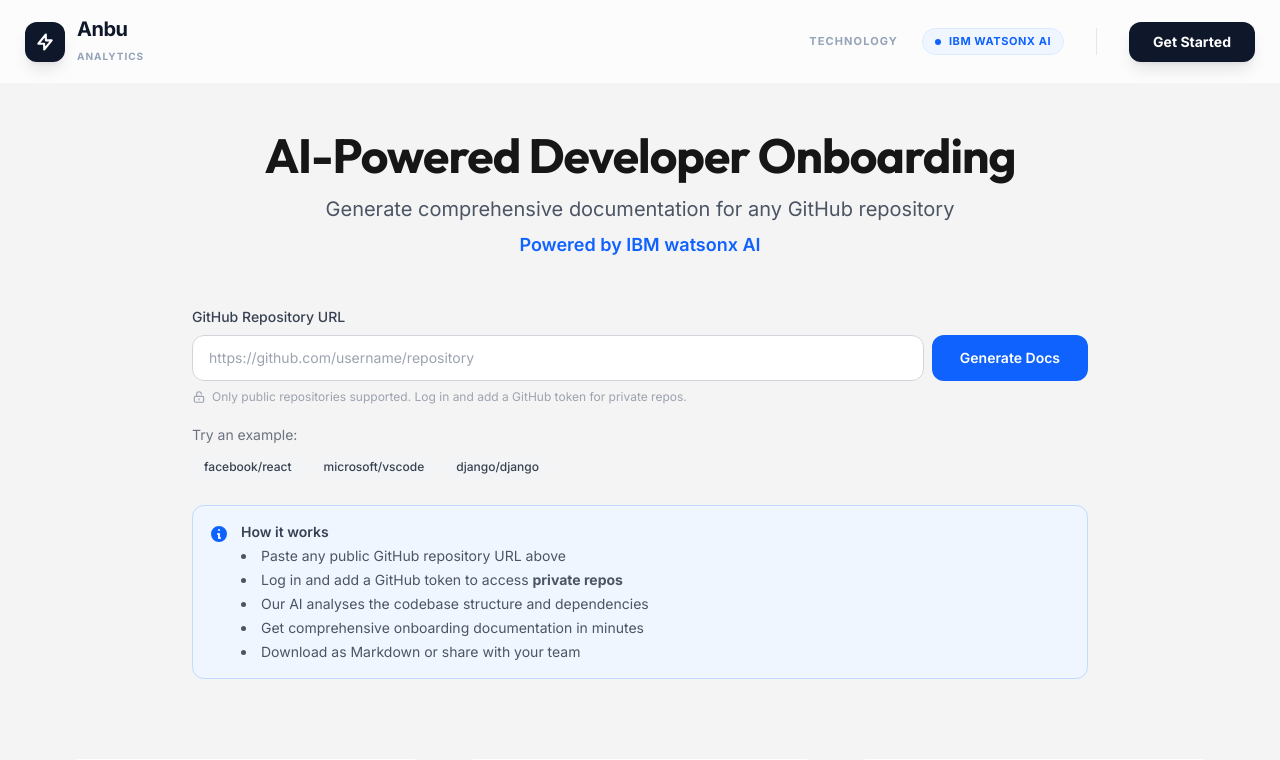
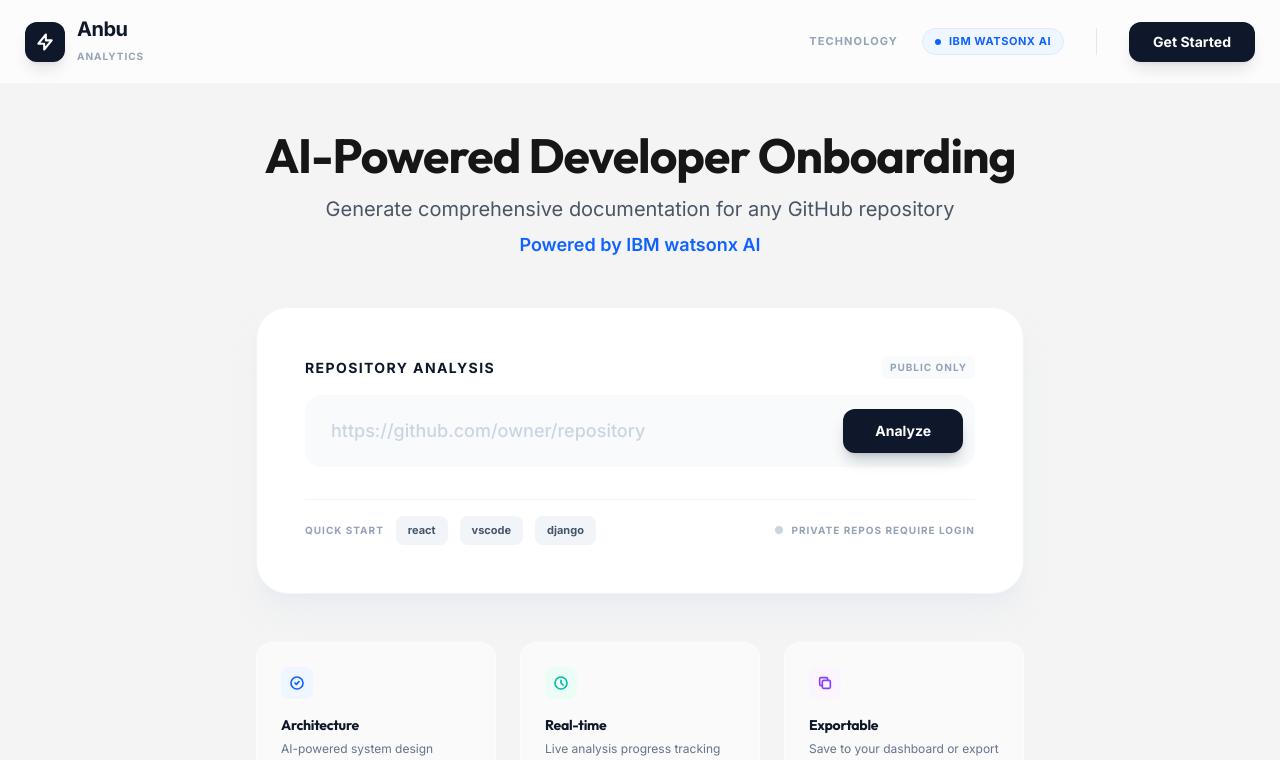
Before and after one commit to chamika-u/Anbu, a React (Vite) app in the folder frontend/: page / in a window 1280 px wide. Shown: the top 760 px of the page. Built offline with nearby package versions, Linux system fonts and the light colour scheme; no server answers.

Commit message:
feat: implement RepositoryInput component for GitHub repository URL submission and validation

```diff
--- a/frontend/src/components/RepositoryInput.tsx
+++ b/frontend/src/components/RepositoryInput.tsx
@@ -12,7 +12,6 @@
   'https://github.com/django/django',
 ];
 
-/** Pattern: https://github.com/owner/repo or http variant, optional trailing slash */
 const GITHUB_URL_PATTERN = /^https?:\/\/(www\.)?github\.com\/[\w.-]+\/[\w.-]+(\.git)?\/?$/;
 
 const RepositoryInput: React.FC<RepositoryInputProps> = ({ onSubmit, isLoading, hasGitHubToken = false }) => {
@@ -22,14 +21,9 @@
   const validate = (url: string): string => {
     if (!url.trim()) return 'Please enter a GitHub repository URL.';
     if (!GITHUB_URL_PATTERN.test(url.trim())) {
-      return 'Please enter a valid GitHub repository URL (e.g. https://github.com/username/repo).';
+      return 'Please enter a valid GitHub repository URL.';
     }
     return '';
-  };
-
-  const handleChange = (e: React.ChangeEvent<HTMLInputElement>) => {
-    setRepoUrl(e.target.value);
-    if (validationError) setValidationError('');
   };
 
   const handleSubmit = (e: React.FormEvent) => {
@@ -43,166 +37,116 @@
     onSubmit(repoUrl.trim());
   };
 
-  const handleExampleClick = (url: string) => {
-    setRepoUrl(url);
-    setValidationError('');
-  };
+  return (
+    <div className="w-full max-w-3xl mx-auto fade-in">
+      <div className="bg-white rounded-[2rem] shadow-xl shadow-slate-200/50 p-8 md:p-12 border border-slate-100">
+        <form onSubmit={handleSubmit} className="space-y-8" noValidate>
+          <div className="space-y-4">
+            <div className="flex items-center justify-between">
+              <label htmlFor="repo-url" className="text-sm font-bold text-slate-900 uppercase tracking-widest">
+                Repository Analysis
+              </label>
+              {hasGitHubToken ? (
+                <span className="flex items-center gap-1.5 text-[10px] font-bold text-emerald-500 uppercase tracking-widest bg-emerald-50 px-2 py-1 rounded-md">
+                  <svg className="w-3 h-3" fill="none" stroke="currentColor" viewBox="0 0 24 24"><path strokeLinecap="round" strokeLinejoin="round" strokeWidth={3} d="M12 15v2m-6 4h12a2 2 0 002-2v-6a2 2 0 00-2-2H6a2 2 0 00-2 2v6a2 2 0 002 2zm10-10V7a4 4 0 00-8 0v4h8z" /></svg>
+                  Private Enabled
+                </span>
+              ) : (
+                <span className="flex items-center gap-1.5 text-[10px] font-bold text-slate-400 uppercase tracking-widest bg-slate-50 px-2 py-1 rounded-md">
+                  Public Only
+                </span>
+              )}
+            </div>
 
-  const hasError = Boolean(validationError);
-
-  return (
-    <div className="w-full max-w-4xl mx-auto">
-      <form onSubmit={handleSubmit} className="space-y-4" noValidate>
-        <div>
-          <label
-            htmlFor="repo-url"
-            className="block text-sm font-medium text-gray-700 mb-2"
-          >
-            GitHub Repository URL
-          </label>
-
-          <div className="flex gap-2">
+            <div className="relative group">
               <input
                 id="repo-url"
                 type="url"
                 value={repoUrl}
-              onChange={handleChange}
-              placeholder="https://github.com/username/repository"
-              aria-invalid={hasError}
-              aria-describedby={hasError ? 'repo-url-error' : undefined}
-              className={[
-                'flex-1 px-4 py-3 border rounded-xl focus:outline-none focus:ring-2 transition-shadow text-sm',
-                hasError
-                  ? 'border-red-400 focus:ring-red-400 bg-red-50'
-                  : 'border-gray-300 focus:ring-ibm-blue focus:border-ibm-blue bg-white',
-                isLoading ? 'opacity-60 cursor-not-allowed' : '',
-              ].join(' ')}
+                onChange={(e) => { setRepoUrl(e.target.value); setValidationError(''); }}
+                placeholder="https://github.com/owner/repository"
+                className={`w-full px-6 py-5 bg-slate-50 border-2 rounded-2xl text-lg font-medium transition-all placeholder:text-slate-300 outline-none ${
+                  validationError
+                    ? 'border-red-100 focus:border-red-200 focus:bg-red-50 text-red-900'
+                    : 'border-transparent focus:border-ibm-blue/20 focus:bg-white text-slate-900 focus:shadow-inner'
+                } ${isLoading ? 'opacity-50 pointer-events-none' : ''}`}
                 disabled={isLoading}
-              autoComplete="url"
               />
-
               <button
                 type="submit"
-              id="analyze-btn"
                 disabled={isLoading}
-              className={[
-                'px-7 py-3 rounded-xl font-semibold text-white text-sm transition-all whitespace-nowrap',
-                isLoading
-                  ? 'bg-gray-400 cursor-not-allowed'
-                  : 'bg-ibm-blue hover:bg-blue-700 active:scale-95 hover:shadow-lg',
-              ].join(' ')}
+                className={`absolute right-3 top-1/2 -translate-y-1/2 px-8 py-3 bg-slate-900 text-white rounded-xl font-bold text-sm shadow-lg shadow-slate-900/20 transition-all hover:bg-slate-800 active:scale-95 disabled:bg-slate-300 disabled:shadow-none ${
+                  isLoading ? 'pr-12' : ''
+                }`}
               >
                 {isLoading ? (
-                <span className="flex items-center gap-2">
-                  <svg
-                    className="animate-spin h-4 w-4 text-white"
-                    xmlns="http://www.w3.org/2000/svg"
-                    fill="none"
-                    viewBox="0 0 24 24"
-                    aria-hidden="true"
-                  >
-                    <circle
-                      className="opacity-25"
-                      cx="12"
-                      cy="12"
-                      r="10"
-                      stroke="currentColor"
-                      strokeWidth="4"
-                    />
-                    <path
-                      className="opacity-75"
-                      fill="currentColor"
-                      d="M4 12a8 8 0 018-8V0C5.373 0 0 5.373 0 12h4zm2 5.291A7.962 7.962 0 014 12H0c0 3.042 1.135 5.824 3 7.938l3-2.647z"
-                    />
+                  <div className="flex items-center gap-2">
+                    <svg className="animate-spin h-4 w-4 text-white" fill="none" viewBox="0 0 24 24">
+                      <circle className="opacity-25" cx="12" cy="12" r="10" stroke="currentColor" strokeWidth="4" />
+                      <path className="opacity-75" fill="currentColor" d="M4 12a8 8 0 018-8V0C5.373 0 0 5.373 0 12h4z" />
                     </svg>
-                  Analysing…
-                </span>
-              ) : (
-                'Generate Docs'
-              )}
+                    <span>Analyzing</span>
+                  </div>
+                ) : 'Analyze'}
               </button>
             </div>
 
-          {/* Inline validation error */}
-          {hasError && (
-            <p
-              id="repo-url-error"
-              className="mt-2 text-sm text-red-600 flex items-center gap-1"
-              role="alert"
-            >
-              <svg className="w-4 h-4 flex-shrink-0" fill="currentColor" viewBox="0 0 20 20" aria-hidden="true">
-                <path
-                  fillRule="evenodd"
-                  d="M18 10a8 8 0 11-16 0 8 8 0 0116 0zm-7 4a1 1 0 11-2 0 1 1 0 012 0zm-1-9a1 1 0 00-1 1v4a1 1 0 102 0V6a1 1 0 00-1-1z"
-                  clipRule="evenodd"
-                />
-              </svg>
+            {validationError && (
+              <p className="text-xs font-bold text-red-500 uppercase tracking-widest pl-2">
                 {validationError}
-            </p>
-          )}
-
-          {/* Private repo access indicator */}
-          {hasGitHubToken ? (
-            <p className="mt-2 text-xs text-green-600 flex items-center gap-1.5 font-medium">
-              <svg className="w-3.5 h-3.5" fill="none" stroke="currentColor" viewBox="0 0 24 24" aria-hidden="true">
-                <path strokeLinecap="round" strokeLinejoin="round" strokeWidth={2} d="M12 15v2m-6 4h12a2 2 0 002-2v-6a2 2 0 00-2-2H6a2 2 0 00-2 2v6a2 2 0 002 2zm10-10V7a4 4 0 00-8 0v4h8z" />
-              </svg>
-              Private repository access enabled
-            </p>
-          ) : (
-            <p className="mt-2 text-xs text-gray-400 flex items-center gap-1.5">
-              <svg className="w-3.5 h-3.5" fill="none" stroke="currentColor" viewBox="0 0 24 24" aria-hidden="true">
-                <path strokeLinecap="round" strokeLinejoin="round" strokeWidth={2} d="M8 11V7a4 4 0 118 0m-4 8v2m-6 4h12a2 2 0 002-2v-6a2 2 0 00-2-2H6a2 2 0 00-2 2v6a2 2 0 002 2z" />
-              </svg>
-              Only public repositories supported. Log in and add a GitHub token for private repos.
               </p>
             )}
           </div>
 
-        {/* Example repositories */}
-        <div className="pt-1">
-          <p className="text-sm text-gray-500 mb-2">Try an example:</p>
-          <div className="flex flex-wrap gap-2">
+          <div className="pt-4 border-t border-slate-100 flex flex-col md:flex-row md:items-center justify-between gap-6">
+            <div className="flex flex-wrap items-center gap-3">
+              <span className="text-[10px] font-bold text-slate-400 uppercase tracking-widest">Quick Start</span>
               {EXAMPLE_REPOS.map((url) => (
                 <button
                   key={url}
                   type="button"
-                onClick={() => handleExampleClick(url)}
+                  onClick={() => { setRepoUrl(url); setValidationError(''); }}
                   disabled={isLoading}
-                className="px-3 py-1.5 text-xs font-medium bg-gray-100 hover:bg-gray-200 active:bg-gray-300 text-gray-700 rounded-lg transition-colors disabled:opacity-50 disabled:cursor-not-allowed"
+                  className="px-3 py-1.5 text-[11px] font-bold text-slate-600 bg-slate-100 rounded-lg hover:bg-slate-200 active:scale-95 transition-all"
                 >
-                {url.split('/').slice(-2).join('/')}
+                  {url.split('/').pop()}
                 </button>
               ))}
             </div>
+
+            {!hasGitHubToken && (
+              <div className="flex items-center gap-2">
+                <div className="w-2 h-2 bg-slate-300 rounded-full" />
+                <span className="text-[10px] font-bold text-slate-400 uppercase tracking-widest">
+                  Private repos require login
+                </span>
+              </div>
+            )}
           </div>
         </form>
+      </div>
 
-      {/* Info panel */}
-      <div className="mt-6 p-4 bg-blue-50 border border-blue-200 rounded-xl">
-        <div className="flex items-start gap-3">
-          <svg
-            className="w-5 h-5 text-ibm-blue mt-0.5 flex-shrink-0"
-            fill="currentColor"
-            viewBox="0 0 20 20"
-            aria-hidden="true"
-          >
-            <path
-              fillRule="evenodd"
-              d="M18 10a8 8 0 11-16 0 8 8 0 0116 0zm-7-4a1 1 0 11-2 0 1 1 0 012 0zM9 9a1 1 0 000 2v3a1 1 0 001 1h1a1 1 0 100-2v-3a1 1 0 00-1-1H9z"
-              clipRule="evenodd"
-            />
-          </svg>
-          <div className="text-sm text-gray-700">
-            <p className="font-semibold mb-1">How it works</p>
-            <ul className="list-disc list-inside space-y-1 text-gray-600">
-              <li>Paste any public GitHub repository URL above</li>
-              <li>Log in and add a GitHub token to access <strong>private repos</strong></li>
-              <li>Our AI analyses the codebase structure and dependencies</li>
-              <li>Get comprehensive onboarding documentation in minutes</li>
-              <li>Download as Markdown or share with your team</li>
-            </ul>
+      <div className="mt-12 grid grid-cols-1 md:grid-cols-3 gap-6">
+        <div className="p-6 bg-white/50 rounded-2xl border border-white/50 backdrop-blur-sm">
+          <div className="w-8 h-8 bg-blue-50 text-ibm-blue rounded-lg flex items-center justify-center mb-4">
+            <svg className="w-4 h-4" fill="none" stroke="currentColor" viewBox="0 0 24 24"><path strokeLinecap="round" strokeLinejoin="round" strokeWidth={2.5} d="M9 12l2 2 4-4m6 2a9 9 0 11-18 0 9 9 0 0118 0z" /></svg>
           </div>
+          <h4 className="text-sm font-bold text-slate-900 mb-1">Architecture</h4>
+          <p className="text-xs text-slate-500 leading-relaxed">AI-powered system design visualization using Mermaid diagrams.</p>
+        </div>
+        <div className="p-6 bg-white/50 rounded-2xl border border-white/50 backdrop-blur-sm">
+          <div className="w-8 h-8 bg-emerald-50 text-ibm-teal rounded-lg flex items-center justify-center mb-4">
+            <svg className="w-4 h-4" fill="none" stroke="currentColor" viewBox="0 0 24 24"><path strokeLinecap="round" strokeLinejoin="round" strokeWidth={2.5} d="M12 8v4l3 3m6-3a9 9 0 11-18 0 9 9 0 0118 0z" /></svg>
+          </div>
+          <h4 className="text-sm font-bold text-slate-900 mb-1">Real-time</h4>
+          <p className="text-xs text-slate-500 leading-relaxed">Live analysis progress tracking via Server-Sent Events (SSE).</p>
+        </div>
+        <div className="p-6 bg-white/50 rounded-2xl border border-white/50 backdrop-blur-sm">
+          <div className="w-8 h-8 bg-purple-50 text-ibm-purple rounded-lg flex items-center justify-center mb-4">
+            <svg className="w-4 h-4" fill="none" stroke="currentColor" viewBox="0 0 24 24"><path strokeLinecap="round" strokeLinejoin="round" strokeWidth={2.5} d="M8 16H6a2 2 0 01-2-2V6a2 2 0 012-2h8a2 2 0 012 2v2m-6 12h8a2 2 0 002-2v-8a2 2 0 00-2-2h-8a2 2 0 00-2 2v8a2 2 0 002 2z" /></svg>
+          </div>
+          <h4 className="text-sm font-bold text-slate-900 mb-1">Exportable</h4>
+          <p className="text-xs text-slate-500 leading-relaxed">Save to your dashboard or export as high-quality PDF/Markdown.</p>
         </div>
       </div>
     </div>
```
Lines whose indentation alone changed are shown as unchanged.
